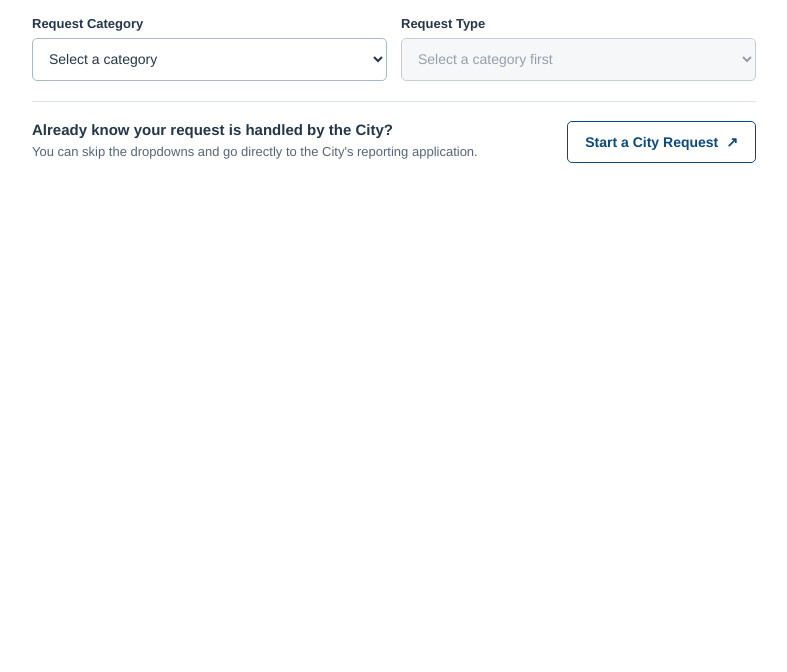
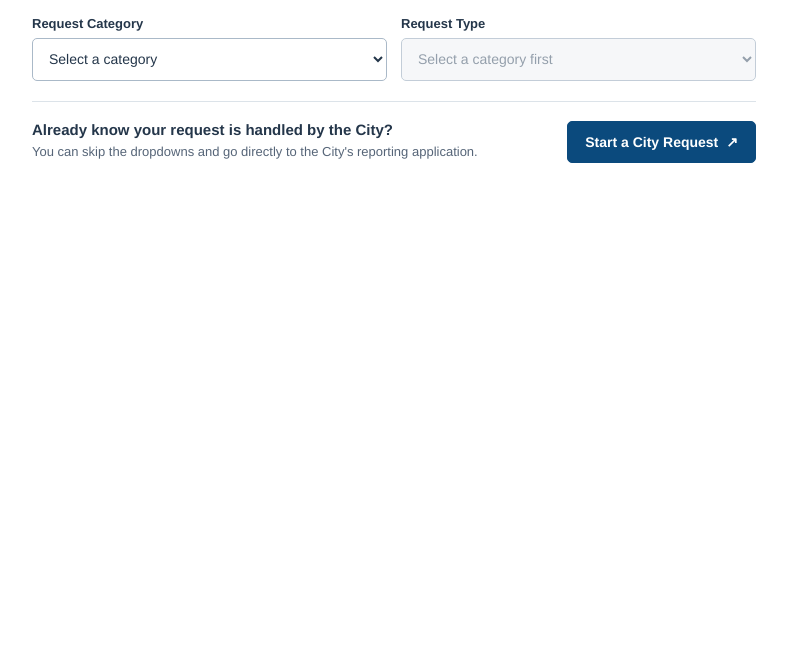
Before and after one commit to TaylorsvilleGIS/Request-Routing, a plain HTML site: page index.html in a window 1280 px wide. Shown: the part 128-800 px from the top of the page, without its empty margins (246-1033 px from the left). Drawn offline with Linux system fonts and the light colour scheme.

Commit message:
Update style.css

```diff
--- a/style.css
+++ b/style.css
@@ -33,3 +33,13 @@ body {margin:0; background:#fff;}
  .direct {align-items:stretch; flex-direction:column; gap:12px;}
  .button-secondary {white-space:normal;}
 }
+.button {
+    background-color: #0B4A7D;
+    color: #FFFFFF;
+    border: 1px solid #0B4A7D;
+}
+
+.button:hover {
+    background-color: #08365C;
+    color: #FFFFFF;
+}
```
